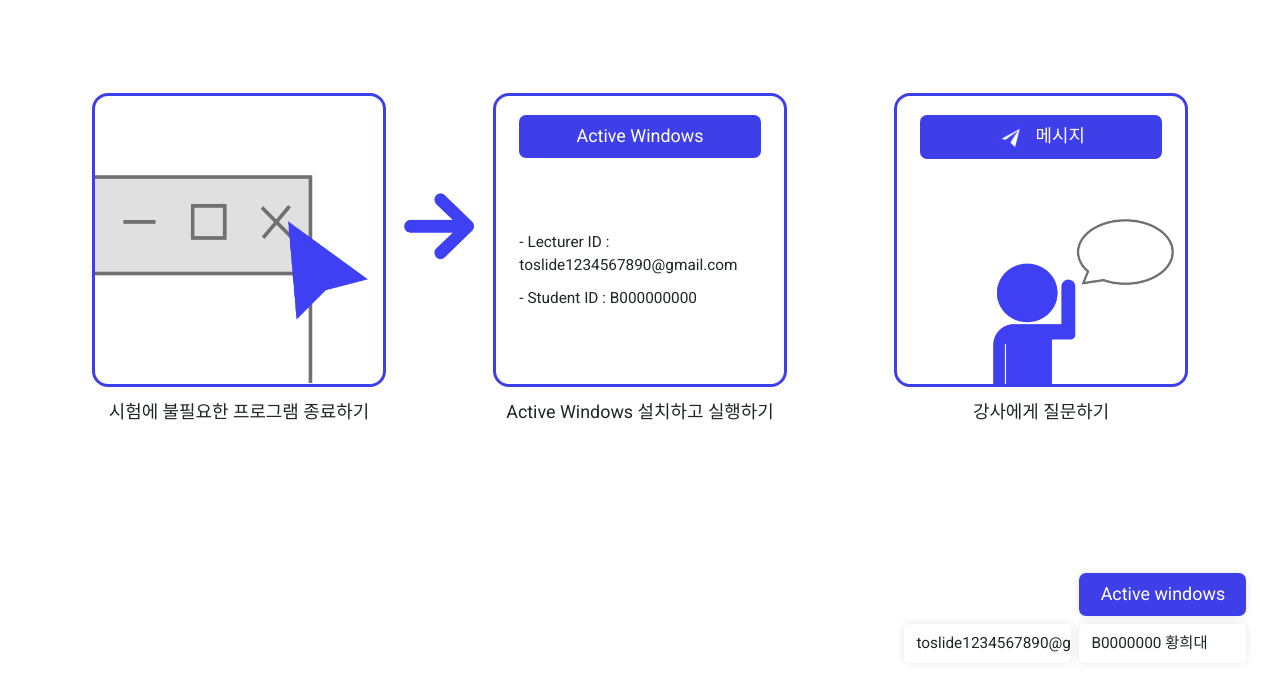
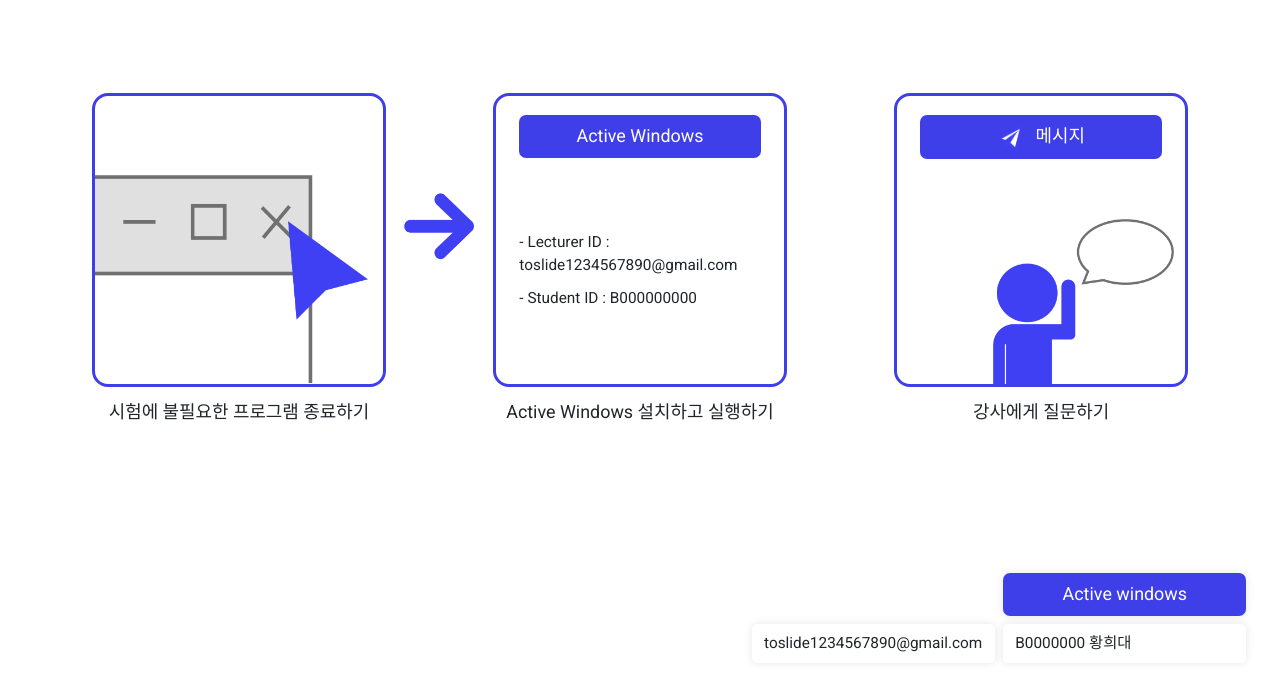
Before and after one commit to Hwanghi/ToSlide, a plain HTML site: page prepare_exam.html in a window 1280 px wide. Shown: the part 91-782 px from the top of the page. Drawn offline with nearby package versions, Linux system fonts and the light colour scheme.

Commit message:
To big width browser

```diff
--- a/prepare_exam.css
+++ b/prepare_exam.css
@@ -176,6 +176,7 @@ footer {
         transform: rotate(-90deg);
     }
     .userInfoBox {
+        width: 19vw;
         font-size: 1.2vw;
     }
 }
```
